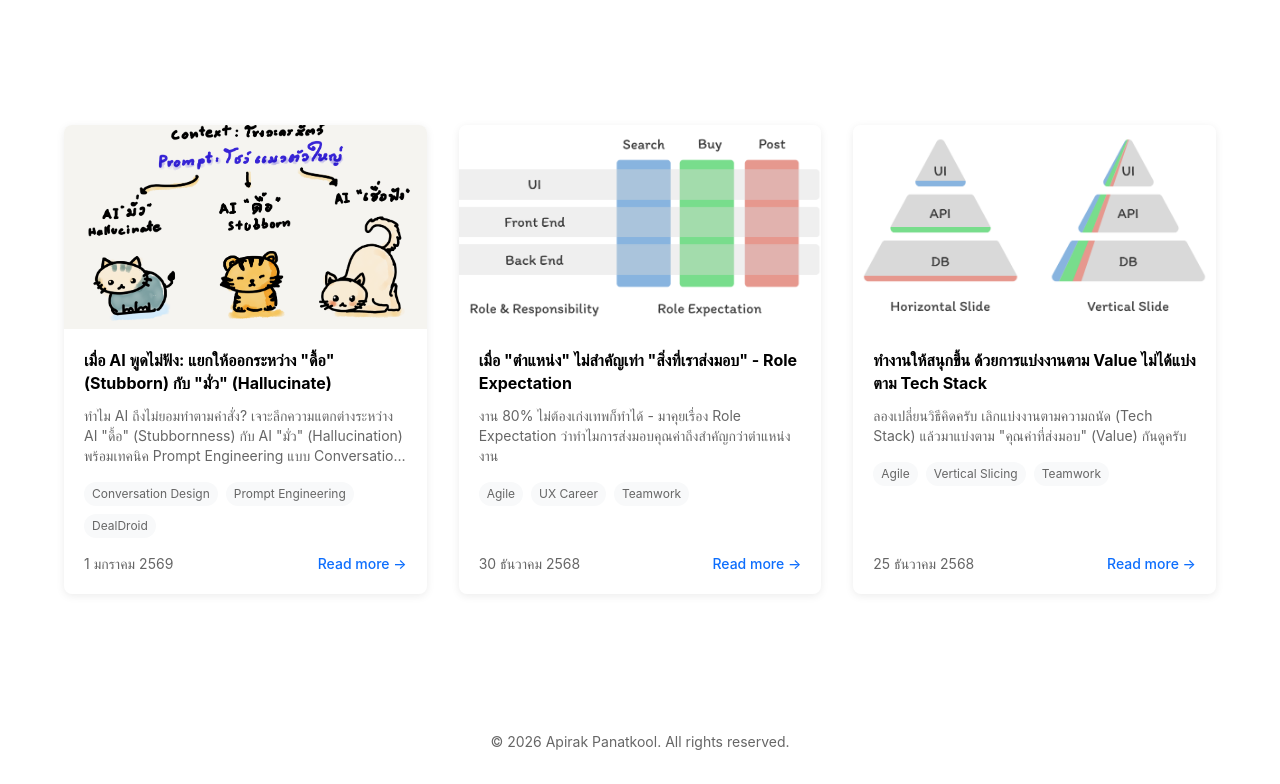
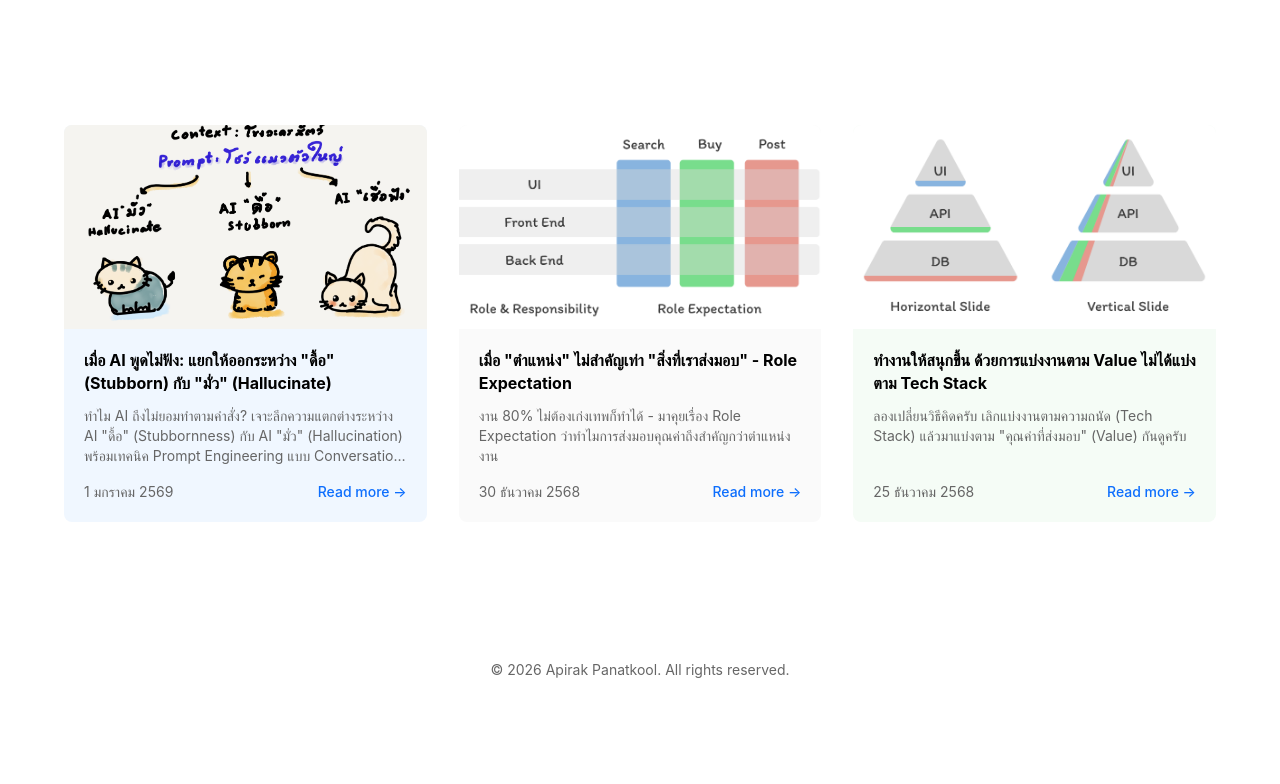
Before and after one commit to apirak/apirak.github.io, an Astro site: page / in a window 1280 px wide. Shown: the part 494-1278 px from the top of the page. After the commit the page ends 1206 px from the top, so only its background shows below. Built offline with nearby package versions, Linux system fonts and the light colour scheme; Astro itself is replaced by a stand-in of ours; some icons are missing.

Commit message:
Refactor blog and project card styles for improved transitions and background colors; enhance visual consistency across pages

```diff
--- a/src/pages/index.astro
+++ b/src/pages/index.astro
@@ -17,6 +17,18 @@ const allPosts = await getCollection("blog");
 const sortedPosts = allPosts.sort(
   (a, b) => b.data.pubDate.getTime() - a.data.pubDate.getTime()
 );
+
+// Color map for blog cards
+const colorMap = {
+  blue: "var(--color-card-blue)",
+  gray: "var(--color-card-gray)",
+  green: "var(--color-card-green)",
+  pink: "var(--color-card-pink)",
+  cream: "var(--color-card-cream)",
+  yellow: "var(--color-card-yellow)",
+};
+
+const colors = ["blue", "gray", "green", "pink", "cream", "yellow"] as const;
 ---
 
 <BaseLayout title={pageTitle} description={pageDescription}>
@@ -77,8 +89,8 @@ const sortedPosts = allPosts.sort(
           {
             sortedPosts.map((post, index) => (
               <article
-                class="blog-card rounded-lg overflow-hidden transition-all hover:shadow-lg flex flex-col h-full"
-                style="box-shadow: var(--shadow-card);"
+                class="blog-card rounded-lg overflow-hidden transition-all duration-500 ease-in-out hover:shadow-md flex flex-col h-full"
+                style={`background-color: ${colorMap[colors[index % colors.length]]};`}
               >
                 {post.data.image && (
                   <a href={`/blog/${post.slug}`} class="block">
@@ -111,20 +123,6 @@ const sortedPosts = allPosts.sort(
                     {post.data.description}
                   </p>
 
-                  {/* Tags */}
-                  {post.data.tags.length > 0 && (
-                    <div class="flex flex-wrap gap-2 mb-4">
-                      {post.data.tags.slice(0, 3).map((tag) => (
-                        <span
-                          class="px-2 py-1 text-xs rounded-full"
-                          style="background-color: var(--color-bg-secondary); color: var(--color-text-muted);"
-                        >
-                          {tag}
-                        </span>
-                      ))}
-                    </div>
-                  )}
-
                   <div
                     class="flex items-center justify-between text-sm mt-auto"
                     style="color: var(--color-text-muted);"
--- a/src/pages/projects.astro
+++ b/src/pages/projects.astro
@@ -44,7 +44,7 @@ const colorMap = {
       {
         figmaPlugins.map((project) => (
           <div
-            class="project-card rounded-lg pt-8 px-8 pb-0 flex flex-col items-center transition-all hover:shadow-xl"
+            class="project-card rounded-lg pt-8 px-8 pb-0 flex flex-col items-center transition-all duration-500 ease-in-out hover:shadow-md"
             style={`background-color: ${colorMap[project.color]};`}
             onclick={`window.open('${project.link}', '_blank')`}
           >
@@ -92,7 +92,7 @@ const colorMap = {
       {
         miniProjects.map((project) => (
           <div
-            class="mini-project-card rounded-lg p-4 flex flex-row items-center gap-4 transition-all hover:shadow-lg"
+            class="mini-project-card rounded-lg p-4 flex flex-row items-center gap-4 transition-all duration-500 ease-in-out hover:shadow-sm"
             style={`background-color: ${colorMap[project.color]};`}
             onclick={`window.open('${project.link}', '_blank')`}
           >
```
